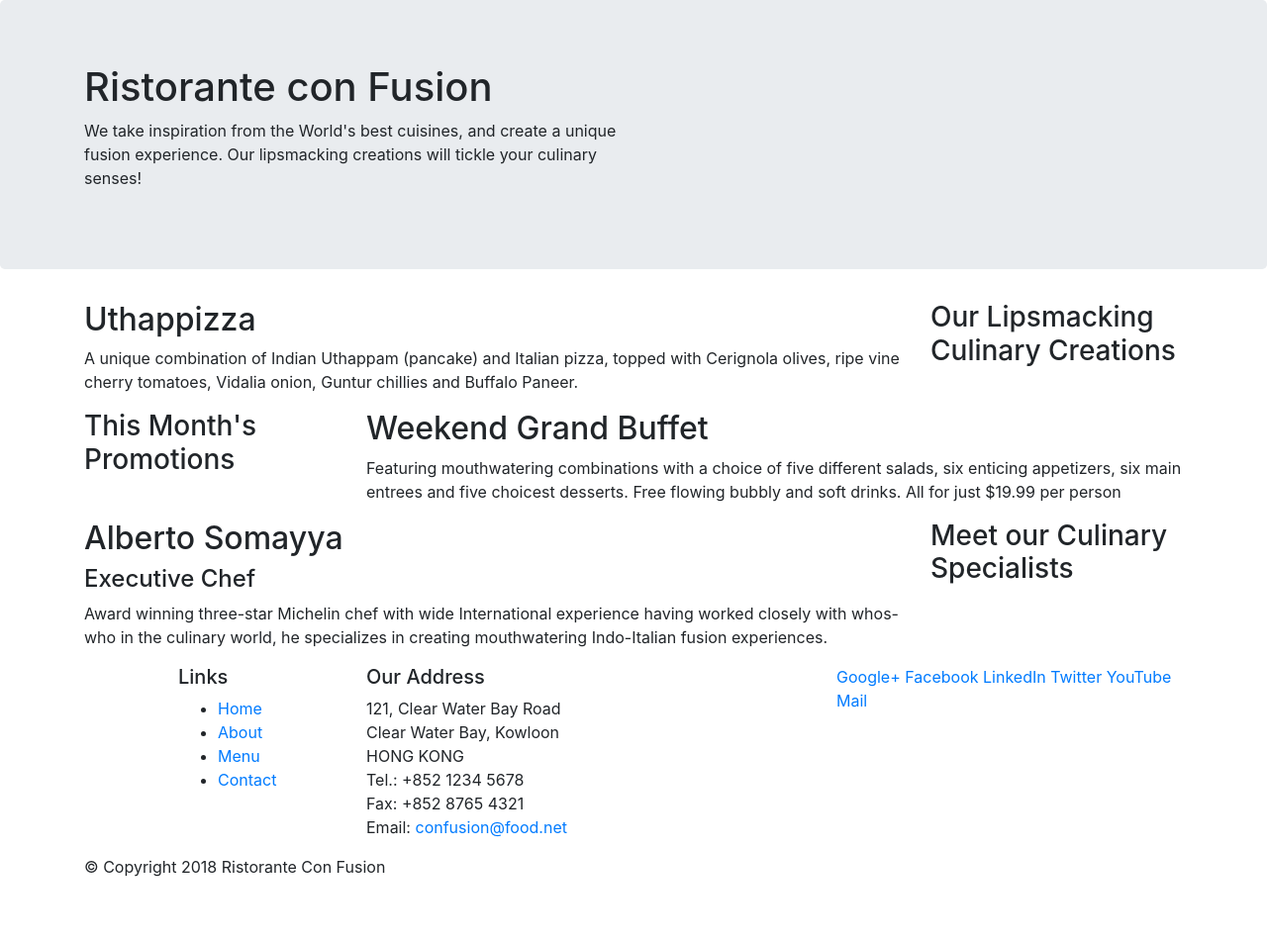
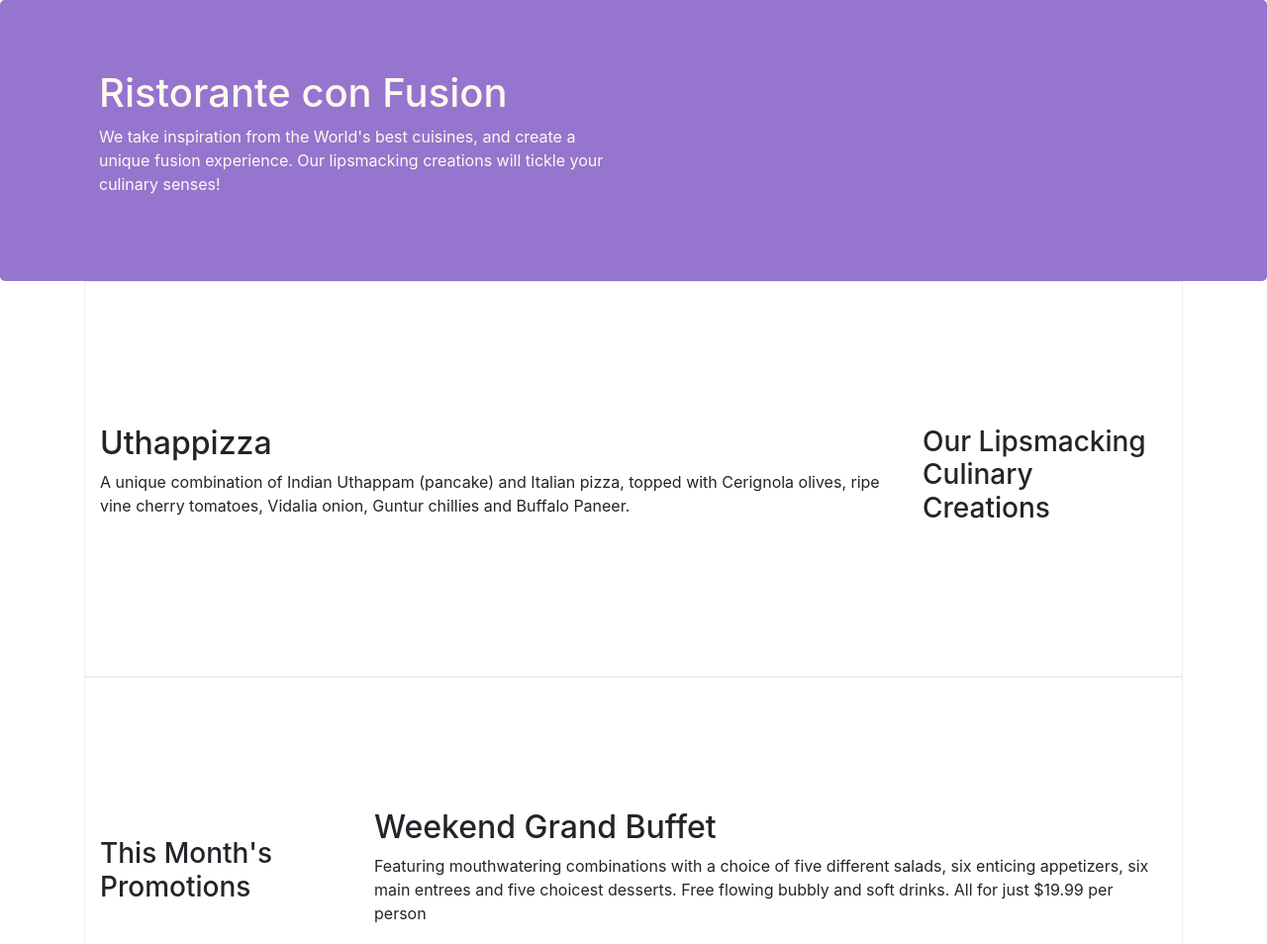
Before and after one commit to Syeda-Sufia/Exercise-Bootstrap, a website: page index.html in a window 1280 px wide. Shown: the top 954 px of the page at 99% size. Before the commit the page ends 904 px from the top, so only its background shows below. Drawn offline with nearby package versions, Linux system fonts and the light colour scheme.

Commit message:
Bootstrap Grid part2

```diff
--- /dev/null
+++ b/css/styles.css
@@ -0,0 +1,27 @@
+.row-header {
+    margin :0px auto ;
+    padding :0px auto ;
+}
+.row-content {
+    margin: 0px auto;
+    padding: 50px 0px 50px 0px;
+    border: 1px ridge;
+    min-height: 400px;
+}
+
+.footer {
+    background-color: #D1C4E9;
+    margin: 0px auto;
+    padding: 20px 0px 20px 0px;
+}
+.jumbotron {
+    padding:70px 30px 70px 30px ;
+    margin: 0px auto;
+    background: #9575CD ;
+    color: floralwhite;
+}
+.address {
+    font-size: 80%;
+    margin: 0px;
+    color: #0f0f0f;
+}
--- a/index.html
+++ b/index.html
@@ -10,6 +10,7 @@
 
     <!-- Bootstrap CSS -->
     <link rel="stylesheet" href="node_modules/bootstrap/dist/css/bootstrap.min.css">
+    <link rel="stylesheet" href="css/styles.css">
     <title>Ristorante Con Fusion</title>
 </head>
 
@@ -17,7 +18,7 @@
 
     <header class="jumbotron">
         <div class="container">
-            <div class="row">
+            <div class="row row-header" >
                 <div class="col-12 col-sm-6">
                     <h1>Ristorante con Fusion</h1>
                     <p>We take inspiration from the World's best cuisines, and create a unique fusion experience. Our lipsmacking creations will tickle your culinary senses!</p>
@@ -29,7 +30,7 @@
     </header>
 
     <div class="container">
-        <div class="row">
+        <div class="row row-content align-items-center">
             <div class="col-12 col-sm-4 order-sm-last col-md-3">
                 <h3>Our Lipsmacking Culinary Creations</h3>
             </div>
@@ -40,7 +41,7 @@
         </div>
 
 
-        <div class="row">
+        <div class="row row-content align-items-center">
             <div class="col-12 col-sm-4 col-md-3">
                 <h3>This Month's Promotions</h3>
             </div>
@@ -50,7 +51,7 @@
             </div>
         </div>
 
-        <div class="row">
+        <div class="row row-content align-items-center">
             <div class="col-12 col-sm-4 order-sm-last col-md-3">
                 <h3>Meet our Culinary Specialists</h3>
             </div>
@@ -62,12 +63,12 @@
         </div>
     </div>
 
-    <footer>
+    <footer class="footer">
         <div class="container">
             <div class="row">
                 <div class="col-4 offset-1 col-sm-2">
                     <h5>Links</h5>
-                    <ul>
+                    <ul class="list-unstyled">
                         <li><a href="#">Home</a></li>
                         <li><a href="#">About</a></li>
                         <li><a href="#">Menu</a></li>
@@ -85,8 +86,8 @@
 		              Email: <a href="mailto:confusion@food.net">confusion@food.net</a>
 		           </address>
                 </div>
-                <div class="col-12 col-sm-4">
-                    <div>
+                <div class="col-12 col-sm-4 align-self-center">
+                    <div class="text-center">
                         <a href="http://google.com/+">Google+</a>
                         <a href="http://www.facebook.com/profile.php?id=">Facebook</a>
                         <a href="http://www.linkedin.com/in/">LinkedIn</a>
@@ -96,8 +97,8 @@
                     </div>
                 </div>
            </div>
-           <div class="row">
-                <div class="col-auto">
+           <div class="row justify-content-center">
+                <div class="col-auto ">
                     <p>© Copyright 2018 Ristorante Con Fusion</p>
                 </div>
            </div>
```
